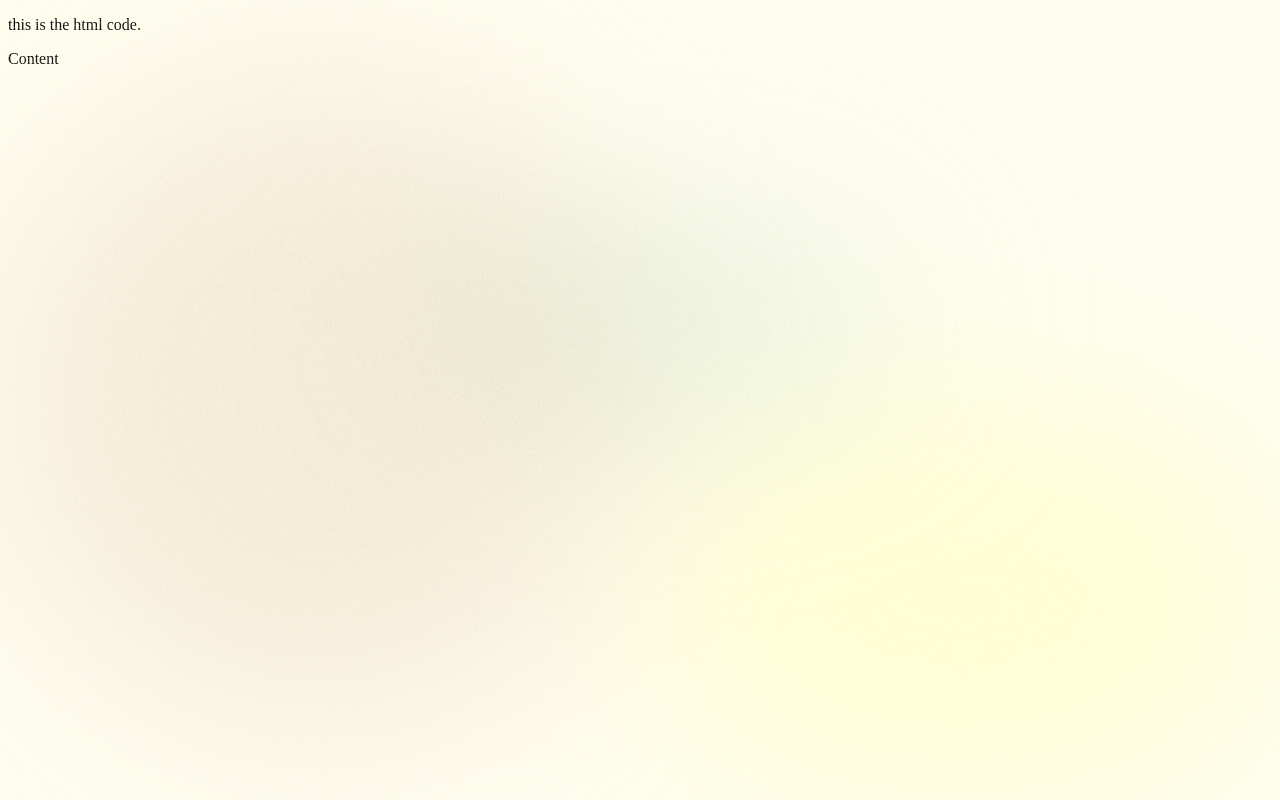
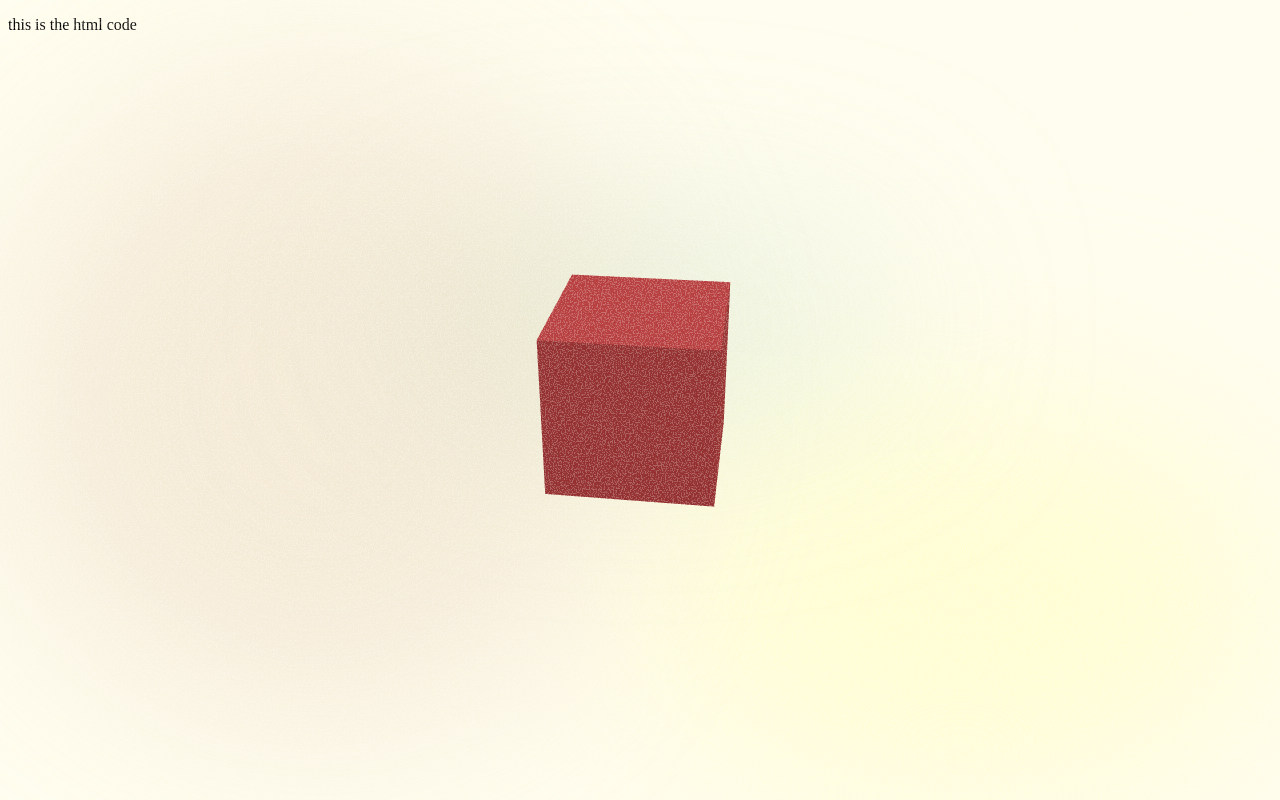
Before and after one commit to tffnyg/eatcaketogether, a website: page public/index.html in a window 1280 px wide. Drawn offline with nearby package versions, Linux system fonts and the light colour scheme.

Commit message:
Three3Js setup + Cube test with Gemini

```diff
--- a/package.json
+++ b/package.json
@@ -19,6 +19,7 @@
   },
   "dependencies": {
     "express": "^5.3.0",
-    "socket.io": "^4.8.4"
+    "socket.io": "^4.8.4",
+    "three": "^0.187.0"
   }
 }
--- a/public/index.html
+++ b/public/index.html
@@ -4,10 +4,21 @@
     <meta charset="UTF-8">
     <meta name="viewport" content="width=device-width, initial-scale=1.0">
     <title>eat cake together</title>
+
     <link rel="stylesheet" href="style.css">
+
+    <script type="importmap">
+    {
+      "imports": {
+        "three": "https://cdn.jsdelivr.net/npm/three@0.170.0/build/three.module.js",
+        "three/addons/": "https://cdn.jsdelivr.net/npm/three@0.170.0/examples/jsm/"
+      }
+    }
+    </script>
 </head>
+
 <body>
-    <p>this is the html code.</p>
+  <p>this is the html code</p>
     <div class="backgroundC">
         <!-- <div id="colour1"></div> -->
         <div id="colour2"></div>
@@ -15,12 +26,17 @@
         <div id="colour4"></div>
     </div>
 
-    <div id="ThreeJSCanvas">Content</div>
+    <div id="ThreeJSCanvas"></div>
 
     <!-- grain code from https://lovecss.com/css-noise-generator, film grain -->
-   <div class="grain-overlay"></div>
+    <div class="grain-overlay"></div>
 
+    <!-- <script src="/socket.io/socket.io.js"></script> -->
 
-<script src="app.js"></script>
+    <!-- threeJs link -->
+    <script type="module" src="main.js"></script>
+
+    <!-- regular js -->
+    <script src="app.js"></script>
 </body>
 </html>
--- /dev/null
+++ b/public/main.js
@@ -0,0 +1,52 @@
+// ThreeJS setup, credit: Gemini START ----------
+import * as THREE from 'three';
+
+// 1. Grab your container
+const container = document.getElementById('ThreeJSCanvas');
+
+// 2. Scene (leave scene.background null so it stays transparent)
+const scene = new THREE.Scene();
+
+// 3. Camera
+const camera = new THREE.PerspectiveCamera(45, window.innerWidth / window.innerHeight, 0.1, 100);
+camera.position.set(0, 3.2, 5.2);
+camera.lookAt(0, 0.4, 0);
+
+// 4. Transparent Renderer
+const renderer = new THREE.WebGLRenderer({ alpha: true, antialias: true });
+renderer.setSize(window.innerWidth, window.innerHeight);
+renderer.setPixelRatio(Math.min(window.devicePixelRatio, 2));
+container.appendChild(renderer.domElement);
+
+// 5. Warm Cafe Lighting
+const hemiLight = new THREE.HemisphereLight(0xFFF8E7, 0x8C6D53, 1.1);
+scene.add(hemiLight);
+
+const dirLight = new THREE.DirectionalLight(0xFFE6C2, 1.4);
+dirLight.position.set(4, 7, 5);
+scene.add(dirLight);
+
+// 6. Temporary Test Cube (to verify layering)
+const testBox = new THREE.Mesh(
+  new THREE.BoxGeometry(1, 1, 1),
+  new THREE.MeshStandardMaterial({ color: 0xD94E5A })
+);
+testBox.position.y = 0.5;
+scene.add(testBox);
+
+// 7. Handle Window Resize
+window.addEventListener('resize', () => {
+  camera.aspect = window.innerWidth / window.innerHeight;
+  camera.updateProjectionMatrix();
+  renderer.setSize(window.innerWidth, window.innerHeight);
+});
+
+// 8. Animation Loop
+function animate() {
+  requestAnimationFrame(animate);
+  testBox.rotation.y += 0.01;
+  renderer.render(scene, camera);
+}
+animate();
+
+// ThreeJS setup, credit: Gemini END ----------
--- a/public/style.css
+++ b/public/style.css
@@ -10,6 +10,7 @@ body {
     inset: 0;
     overflow: hidden;
     z-index: 1;
+    pointer-events: none;
 }
 
 /* colour blobs */
@@ -68,6 +69,7 @@ body {
     /* isolation: isolate; */
     inset:0;
     z-index: 3;
+    pointer-events: none;
 }
 
 .grain-overlay::after {
@@ -79,3 +81,10 @@ body {
     background-size: 300px;
     mix-blend-mode: overlay;
 }
+
+/* 3Js canvas  */
+#ThreeJSCanvas {
+  position: fixed;
+  inset: 0;
+  z-index: 2;
+}
```
Also changed, not shown: 1 other file.
